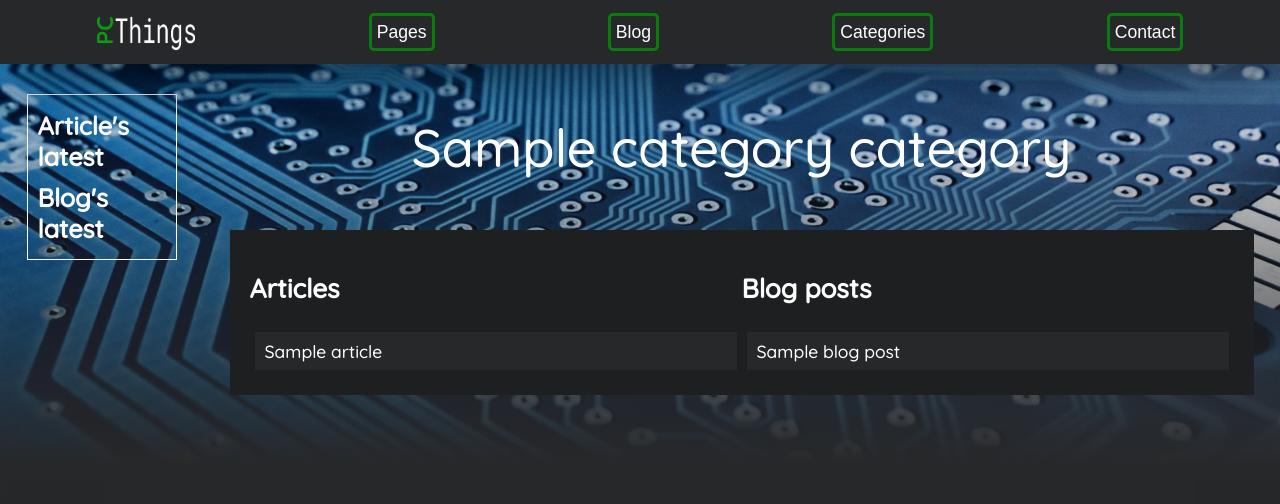
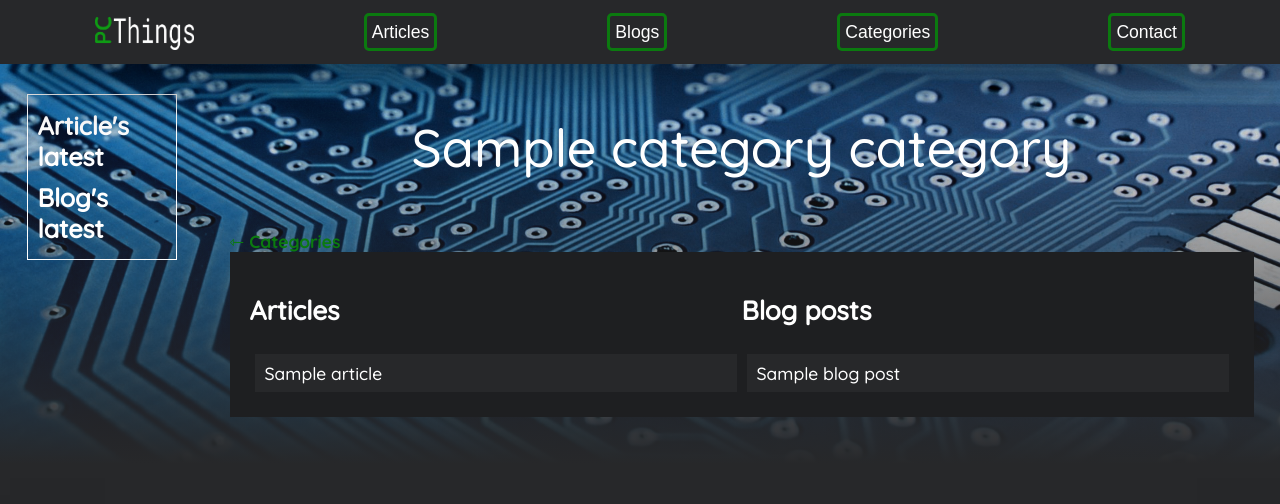
Before and after one commit to JolanAklin/website-pcthings, a Symfony app: template templates/category/list.html.twig in a window 1280 px wide. Shown: the top 504 px of the page. Run offline with Twig, Linux system fonts and the light colour scheme; the template is opened without the code that fills it: most values are stand-ins (such as "Sample title", 1, 10 or a date in 2020); some libraries are stand-ins or nearby versions.

Commit message:
Improved navigation

```diff
--- a/templates/article/page.html.twig
+++ b/templates/article/page.html.twig
@@ -6,6 +6,9 @@ PCThings | {{ page.getTitle }}
 
 {% block pageTitle %}
 {{ page.getTitle }}
+{% endblock %}
+{% block return %}
+<a href="{{ path("pages") }}">⇽ Articles</a>
 {% endblock %}
 
 {% block bgImage %}
--- a/templates/base.html.twig
+++ b/templates/base.html.twig
@@ -13,8 +13,8 @@
 
         <nav id="navBar">
 			<div id="website-title" onclick="window.location.href='/';"><img src="{{ asset("images/logos/logo_pcthings.png")}}"/></div>
-			<button onclick="window.location.href='/pages';">Pages</button>
-			<button onclick="window.location.href='/blog';">Blog</button>
+			<button onclick="window.location.href='/pages';">Articles</button>
+			<button onclick="window.location.href='/blog';">Blogs</button>
 			<button onclick="window.location.href='/category';">Categories</button>
 			<button onclick="window.location.href='/contact';">Contact</button>
 			{% if is_granted('ROLE_IMPORT') %}
@@ -47,6 +47,7 @@
 				<div class="page-title">
 					{% block pageTitle %}{% endblock %}
 				</div>
+				<div>{% block return %}{% endblock %}</div>
 				<div class="main-text">
                     {% block mainText %}{% endblock %}
 				</div>
--- a/templates/blog/blog_post.html.twig
+++ b/templates/blog/blog_post.html.twig
@@ -6,6 +6,9 @@ PCThings | {{ blogPost.getWriter.getDisplayedNickName }}'s Blog
 
 {% block pageTitle %}
 <a class="title-link" href="{{ path("user_blog", {username: blogPost.getWriter.getUsername, page: 1}) }}">{{ blogPost.getWriter.getDisplayedNickName }}'s Blog</a>
+{% endblock %}
+{% block return %}
+<a href="{{ path("category_list", {name: blogPost.getCategory.getName}) }}">⇽ {{ blogPost.getCategory.getName }} category</a>
 {% endblock %}
 
 {% block bgImage %}
--- a/templates/blog/user_blog.html.twig
+++ b/templates/blog/user_blog.html.twig
@@ -6,6 +6,9 @@ PCThings | {{ user.getDisplayedNickName }}'s Blog
 
 {% block pageTitle %}
 {{ user.getDisplayedNickName }}'s Blog
+{% endblock %}
+{% block return %}
+<a href="{{ path("blog") }}">⇽ Blogs</a>
 {% endblock %}
 
 {% block bgImage %}
--- a/templates/category/list.html.twig
+++ b/templates/category/list.html.twig
@@ -6,6 +6,9 @@ PCThings | Categories
 
 {% block pageTitle %}
 {{ category.getName }} category
+{% endblock %}
+{% block return %}
+<a href="{{ path("category_index") }}">⇽ Categories</a>
 {% endblock %}
 
 {% block bgImage %}
```
